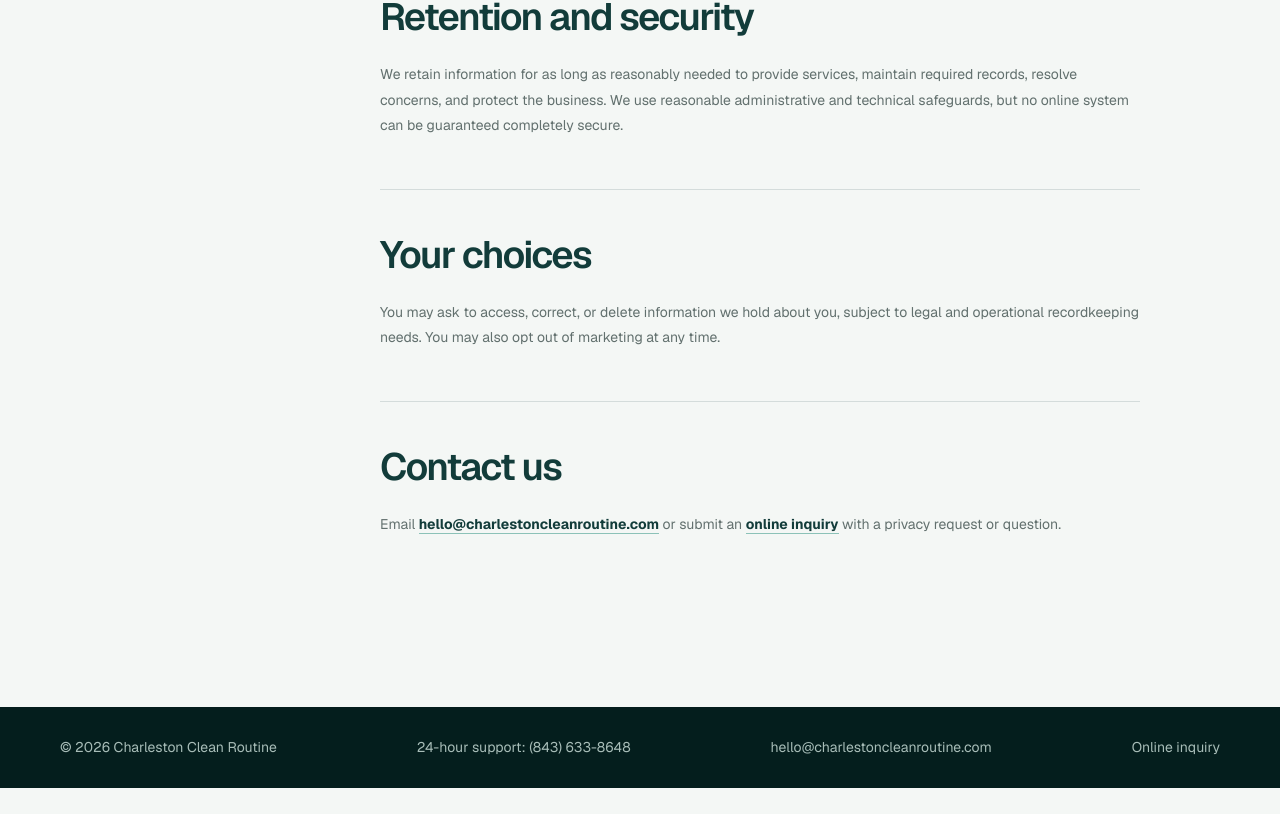
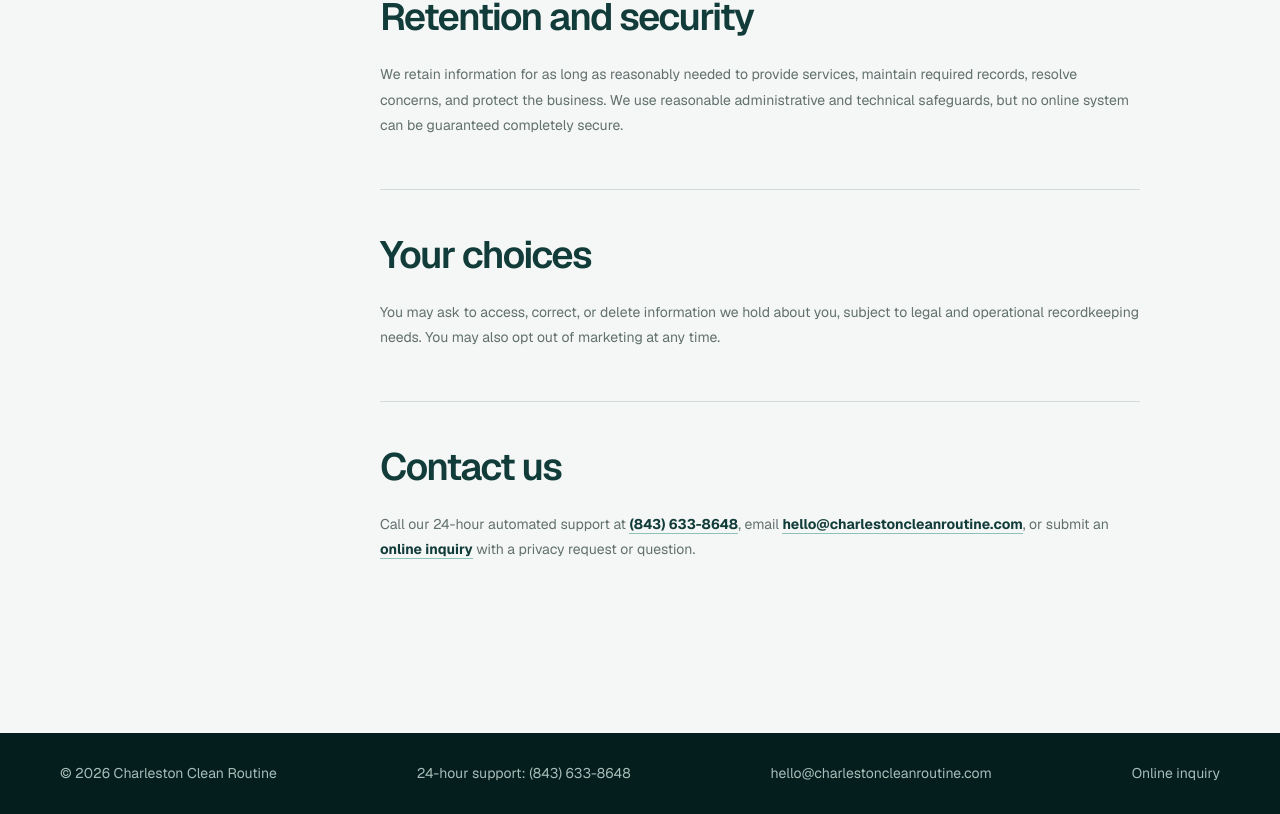
Before and after one commit to christophercompton843/charleston-clean-routine, a Next.js app: page /privacy in a window 1280 px wide. Shown: the part 2228-3042 px from the top of the page. Before the commit the page ends 3016 px from the top, so only its background shows below. Built offline with nearby package versions, Linux system fonts and the light colour scheme.

Commit message:
Add support number to privacy contact details

```diff
--- a/app/privacy/page.tsx
+++ b/app/privacy/page.tsx
@@ -52,7 +52,7 @@ export default function PrivacyPage() {
       </section>
       <section>
         <h2>Contact us</h2>
-        <p>Email <a href="mailto:hello@charlestoncleanroutine.com">hello@charlestoncleanroutine.com</a> or submit an <a href="/contact">online inquiry</a> with a privacy request or question.</p>
+        <p>Call our 24-hour automated support at <a href="tel:+18436338648">(843) 633-8648</a>, email <a href="mailto:hello@charlestoncleanroutine.com">hello@charlestoncleanroutine.com</a>, or submit an <a href="/contact">online inquiry</a> with a privacy request or question.</p>
       </section>
     </PolicyShell>
   );
```
